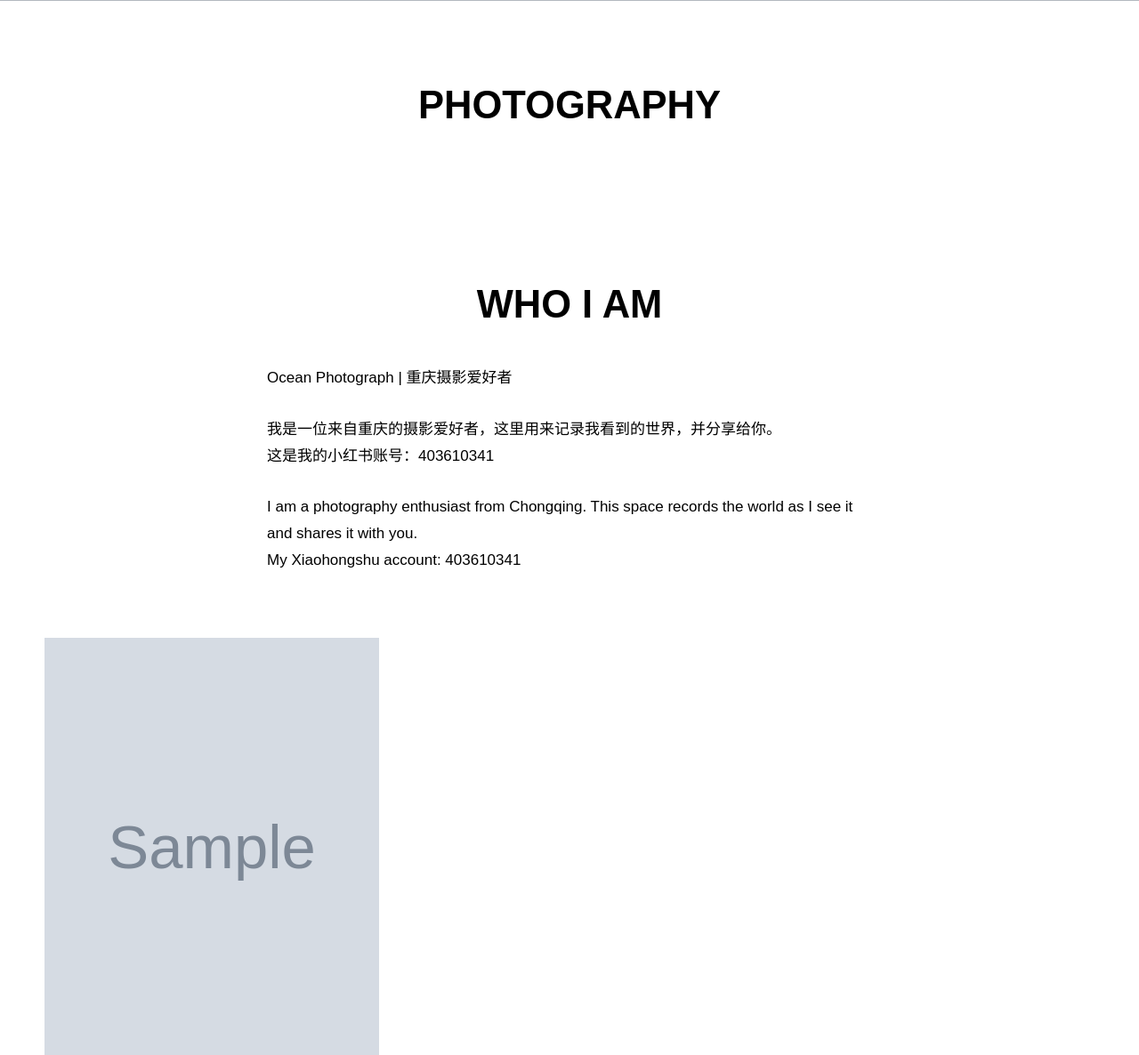
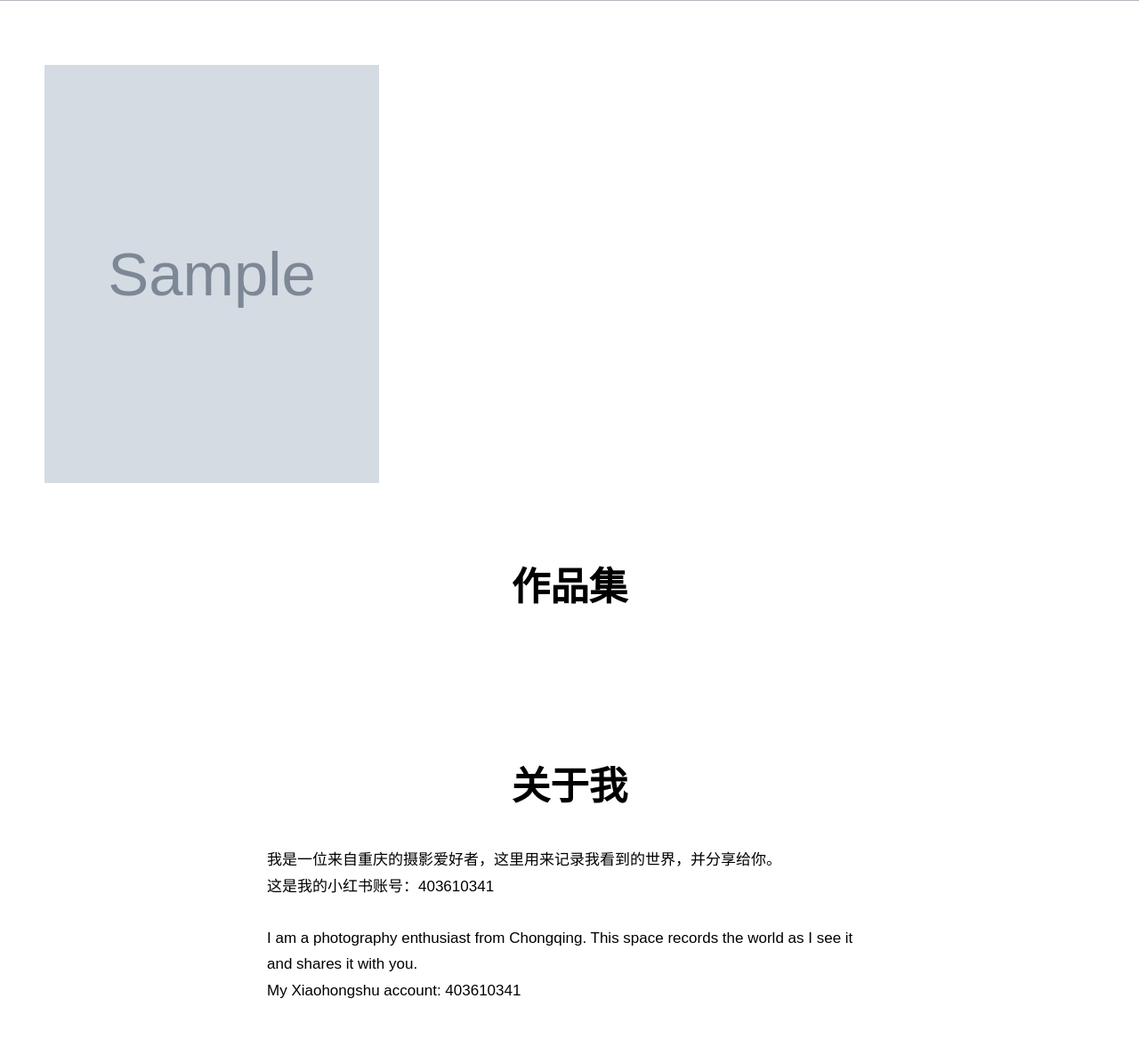
Before and after one commit to Ocean-code-3/PhotoWall, a Flask app: template templates/gallery.html in a window 1280 px wide. Shown: the part 693-1879 px from the top of the page at 89% size. After the commit the page ends 1815 px from the top, so only its background shows below. Run offline with Flask 3, Linux system fonts and the light colour scheme; the template is opened without the code that fills it: most values are stand-ins (such as "Sample title", 1, 10 or a date in 2020); grey boxes marked "Sample" are stand-in pictures.

Commit message:
Reorder gallery homepage sections

```diff
--- a/static/css/style.css
+++ b/static/css/style.css
@@ -1055,11 +1055,6 @@
     margin-bottom: 0;
 }
 
-.about-name {
-    font-size: 18px;
-    line-height: 1.5;
-}
-
 .collection-hero {
     width: min(1180px, calc(100% - 40px));
     margin: 0 auto;
--- a/templates/gallery.html
+++ b/templates/gallery.html
@@ -26,9 +26,19 @@
     </div>
 </section>
 
+<section class="mosaic-gallery" aria-label="作品列表">
+    {% for photo in photos %}
+        <article class="mosaic-item">
+            <a class="mosaic-image" href="{{ url_for('public_photo_detail', photo_id=photo['id']) }}">
+                <img src="{{ url_for('display_file', filename=photo['display_filename']) }}" alt="{{ photo['title'] }}">
+            </a>
+        </article>
+    {% endfor %}
+</section>
+
 {% if collections %}
 <section class="collections-section" aria-label="作品集">
-    <h2>PHOTOGRAPHY</h2>
+    <h2>作品集</h2>
 
     <div class="collections-grid">
         {% for collection in collections %}
@@ -43,11 +53,9 @@
 </section>
 
 <section class="about-section" aria-label="自我介绍">
-    <h2>WHO I AM</h2>
+    <h2>关于我</h2>
 
     <div class="about-copy">
-        <p class="about-name">Ocean Photograph | 重庆摄影爱好者</p>
-
         <p>
             我是一位来自重庆的摄影爱好者，这里用来记录我看到的世界，并分享给你。<br>
             这是我的小红书账号：403610341
@@ -60,16 +68,6 @@
     </div>
 </section>
 {% endif %}
-
-<section class="mosaic-gallery" aria-label="作品列表">
-    {% for photo in photos %}
-        <article class="mosaic-item">
-            <a class="mosaic-image" href="{{ url_for('public_photo_detail', photo_id=photo['id']) }}">
-                <img src="{{ url_for('display_file', filename=photo['display_filename']) }}" alt="{{ photo['title'] }}">
-            </a>
-        </article>
-    {% endfor %}
-</section>
 {% else %}
 <section class="portfolio-empty" aria-label="照片列表">
     <h1>Coming Soon</h1>
```
